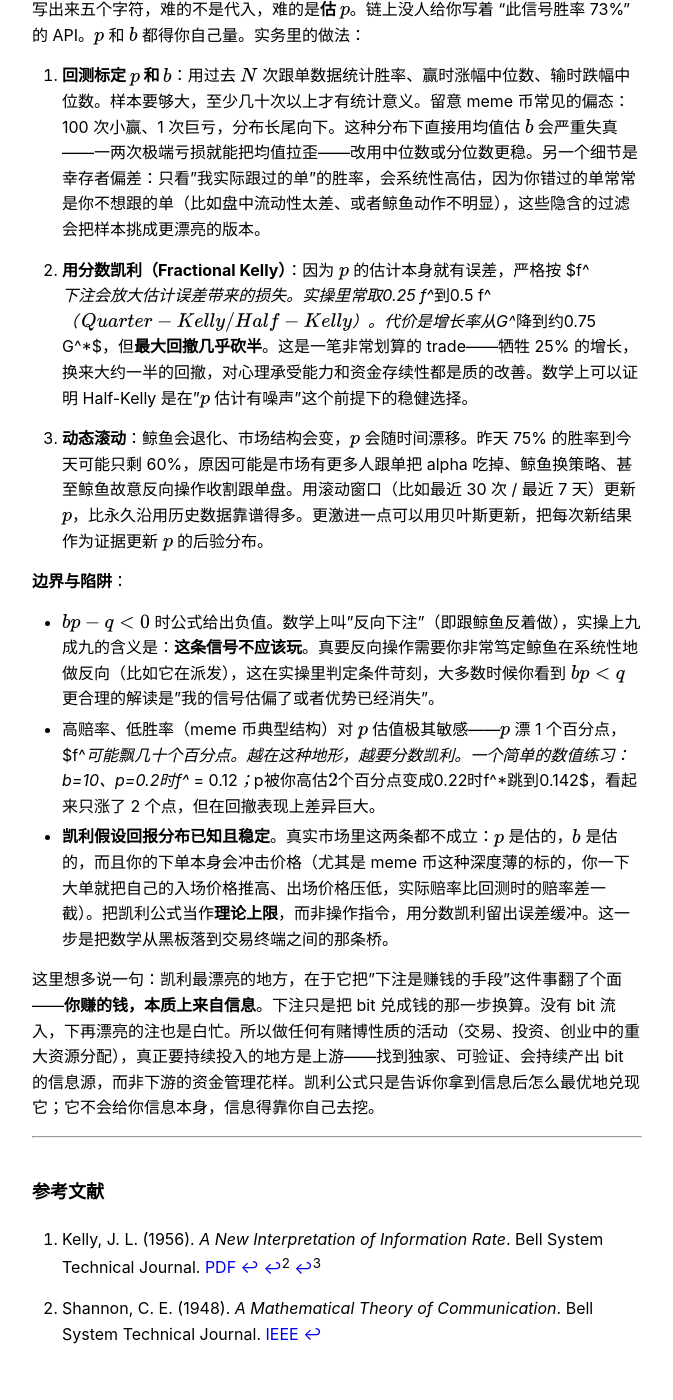
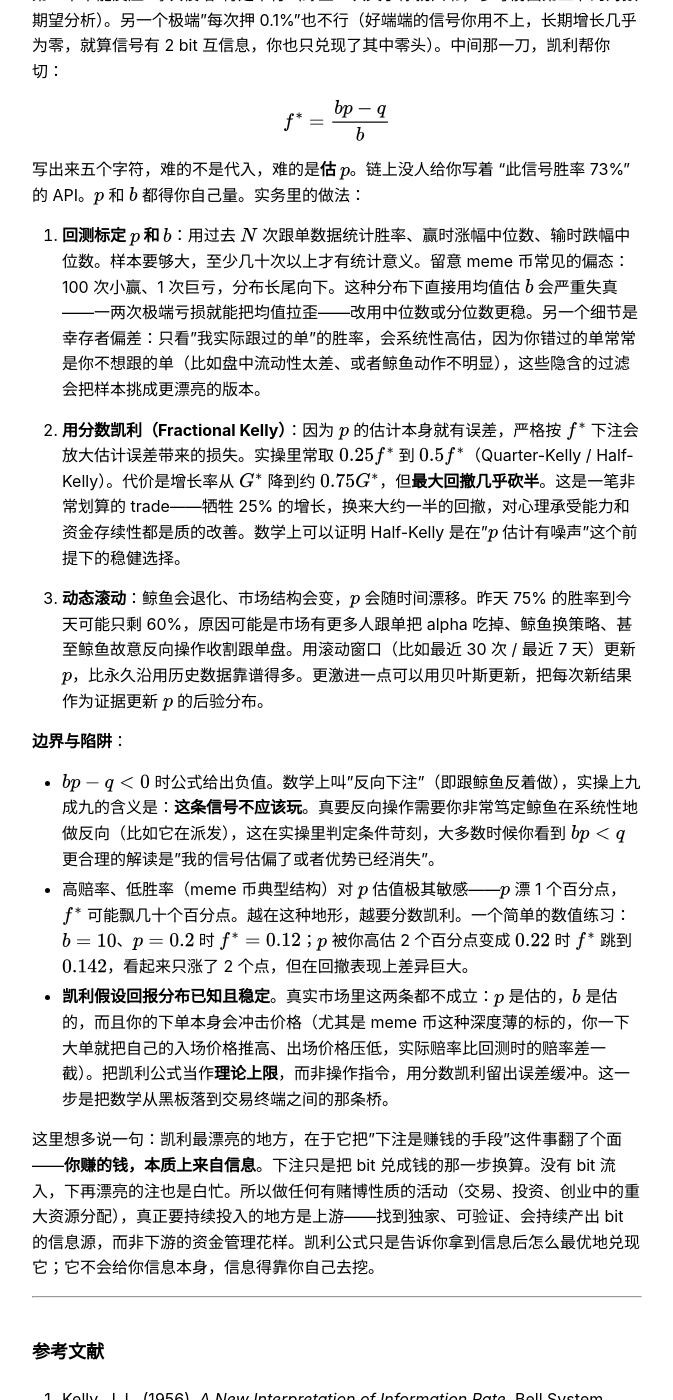
Before and after one commit to elemer1/elemer1.github.io, a Jekyll site: the page built from _markdown/信息论指导下注.md, in a window 1280 px wide and 1400 px high, scrolled down 10070 px. Shown: the whole window, without its empty margins (303-976 px from the left). Built offline with Jekyll 4.4.1, drawn with Linux system fonts in a browser that asks for light colours; some of the changed text lies outside the part shown.

Commit message:
fix(mobile): render tables, loosen prose wrap, unbreak inline \ast math
Two fixes surfaced by the Kelly-criterion post on mobile:

1. Tables in the post rendered as un-styled HTML with no borders and
   no horizontal scroll, so narrow cells wrapped into unreadable stacks.
   Give <table> a scrollable block layout with a subtle border/padding
   scheme so wide tables pan horizontally instead of collapsing.

2. Inline-math spans like $f^*$ and $G^*$ broke because kramdown only
   recognises $$...$$ as math; bare $...$ passes through the markdown
   parser first, so the * inside got paired as <em> across multiple
   $-expressions, desyncing MathJax delimiters. Rewrite the inline
   occurrences to \ast so the source has no stray * for markdown to
   grab. Display math ($$...$$) is untouched since kramdown already
   treats it as math.

Also soften main {overflow-wrap: anywhere} to break-word so Chinese
prose wraps naturally; links and code keep aggressive anywhere-wrap.

https://claude.ai/code/session_01NoYX5PgH6rwAZbB1pzAc2w

```diff
--- a/_layouts/default.html
+++ b/_layouts/default.html
@@ -40,7 +40,7 @@
     header h1 a{text-decoration:none}
     header h1 a:hover{text-decoration:underline}
     .post-title{font-size:28px;font-weight:700;margin:0 0 30px 0;line-height:1.3}
-    main{min-width:0;overflow-wrap:anywhere;word-wrap:break-word}
+    main{min-width:0;overflow-wrap:break-word;word-wrap:break-word}
     main h2{font-size:18px;font-weight:600;margin:40px 0 20px 0}
     main h3{font-size:16px;font-weight:600;margin:30px 0 15px 0}
     main p{margin:15px 0}
@@ -55,6 +55,10 @@
     main img{max-width:100%;height:auto;display:block}
     main pre{overflow-x:auto;max-width:100%}
     main code,main a{overflow-wrap:anywhere;word-break:break-word}
+    main table{display:block;max-width:100%;overflow-x:auto;-webkit-overflow-scrolling:touch;border-collapse:collapse;margin:20px 0;font-size:15px}
+    main th,main td{padding:8px 12px;border:1px solid #e5e5e5;vertical-align:top;text-align:left;line-height:1.5}
+    main th{background:#f6f8fa;font-weight:600}
+    @media (max-width:480px){main table{font-size:14px}main th,main td{padding:6px 8px}}
     @media (max-width:480px){.container{padding:40px 16px}}
   </style>
 
--- a/_markdown/信息论指导下注.md
+++ b/_markdown/信息论指导下注.md
@@ -189,7 +189,7 @@ $$\boxed{f^* = \frac{bp - q}{b}}$$
 
 几个极限情形帮你校准直觉：
 
-| 情形 | $f^*$ | 含义 |
+| 情形 | $f^\ast$ | 含义 |
 |---|---|---|
 | $p=0.5, b=1$（没优势） | 0 | 不玩 |
 | $p=0.6, b=1$ | 0.20 | 押两成 |
@@ -209,7 +209,7 @@ $$\boxed{f^* = \frac{bp - q}{b}}$$
 
 $$f^* = \frac{1\times 0.9 - 0.1}{1} = 0.8$$
 
-意思是每次押八成本金。第二步，把这个 $f^*$ 回代进期望对数增长率 $G(f)$，看长期每回合能增长多少：
+意思是每次押八成本金。第二步，把这个 $f^\ast$ 回代进期望对数增长率 $G(f)$，看长期每回合能增长多少：
 
 $$G^* = 0.9\log_2(1.8) + 0.1\log_2(0.2) = 0.9\times 0.848 + 0.1\times(-2.322) = 0.531 \text{ bit}$$
 
@@ -235,7 +235,7 @@ $$G^* = I(X;Y)$$
 
 凯利原文证明了三种情形 [^1]：
 
-- **公平赔率**：最大增长率 $G^* = I(X;Y)$；
+- **公平赔率**：最大增长率 $G^\ast = I(X;Y)$；
 - **非公平赔率但满足概率约束**：信息带来的**增量**增长仍然等于 $I(X;Y)$。也就是说就算赔率对你不利（赌场抽水让赔率偏低），只要你掌握信息，信息的**边际价值**仍然等于互信息；赔率只影响基准，不影响信息的汇率。
 - **带抽成**（庄家抽水 / 手续费）：公式会变复杂，但"增长率跟踪信息率"的骨架不变。抽水相当于每次把一定比例的 bit 漏给庄家，剩下的 bit 才转化成你的增长。
 
@@ -261,14 +261,14 @@ $$f^* = \frac{bp - q}{b}$$
 
 1. **回测标定 $p$ 和 $b$**：用过去 $N$ 次跟单数据统计胜率、赢时涨幅中位数、输时跌幅中位数。样本要够大，至少几十次以上才有统计意义。留意 meme 币常见的偏态：100 次小赢、1 次巨亏，分布长尾向下。这种分布下直接用均值估 $b$ 会严重失真——一两次极端亏损就能把均值拉歪——改用中位数或分位数更稳。另一个细节是幸存者偏差：只看"我实际跟过的单"的胜率，会系统性高估，因为你错过的单常常是你不想跟的单（比如盘中流动性太差、或者鲸鱼动作不明显），这些隐含的过滤会把样本挑成更漂亮的版本。
 
-2. **用分数凯利（Fractional Kelly）**：因为 $p$ 的估计本身就有误差，严格按 $f^*$ 下注会放大估计误差带来的损失。实操里常取 $0.25 f^*$ 到 $0.5 f^*$（Quarter-Kelly / Half-Kelly）。代价是增长率从 $G^*$ 降到约 $0.75 G^*$，但**最大回撤几乎砍半**。这是一笔非常划算的 trade——牺牲 25% 的增长，换来大约一半的回撤，对心理承受能力和资金存续性都是质的改善。数学上可以证明 Half-Kelly 是在"$p$ 估计有噪声"这个前提下的稳健选择。
+2. **用分数凯利（Fractional Kelly）**：因为 $p$ 的估计本身就有误差，严格按 $f^\ast$ 下注会放大估计误差带来的损失。实操里常取 $0.25 f^\ast$ 到 $0.5 f^\ast$（Quarter-Kelly / Half-Kelly）。代价是增长率从 $G^\ast$ 降到约 $0.75 G^\ast$，但**最大回撤几乎砍半**。这是一笔非常划算的 trade——牺牲 25% 的增长，换来大约一半的回撤，对心理承受能力和资金存续性都是质的改善。数学上可以证明 Half-Kelly 是在"$p$ 估计有噪声"这个前提下的稳健选择。
 
 3. **动态滚动**：鲸鱼会退化、市场结构会变，$p$ 会随时间漂移。昨天 75% 的胜率到今天可能只剩 60%，原因可能是市场有更多人跟单把 alpha 吃掉、鲸鱼换策略、甚至鲸鱼故意反向操作收割跟单盘。用滚动窗口（比如最近 30 次 / 最近 7 天）更新 $p$，比永久沿用历史数据靠谱得多。更激进一点可以用贝叶斯更新，把每次新结果作为证据更新 $p$ 的后验分布。
 
 **边界与陷阱**：
 
 - $bp - q < 0$ 时公式给出负值。数学上叫"反向下注"（即跟鲸鱼反着做），实操上九成九的含义是：**这条信号不应该玩**。真要反向操作需要你非常笃定鲸鱼在系统性地做反向（比如它在派发），这在实操里判定条件苛刻，大多数时候你看到 $bp < q$ 更合理的解读是"我的信号估偏了或者优势已经消失"。
-- 高赔率、低胜率（meme 币典型结构）对 $p$ 估值极其敏感——$p$ 漂 1 个百分点，$f^*$ 可能飘几十个百分点。越在这种地形，越要分数凯利。一个简单的数值练习：$b=10$、$p=0.2$ 时 $f^* = 0.12$；$p$ 被你高估 2 个百分点变成 $0.22$ 时 $f^*$ 跳到 $0.142$，看起来只涨了 2 个点，但在回撤表现上差异巨大。
+- 高赔率、低胜率（meme 币典型结构）对 $p$ 估值极其敏感——$p$ 漂 1 个百分点，$f^\ast$ 可能飘几十个百分点。越在这种地形，越要分数凯利。一个简单的数值练习：$b=10$、$p=0.2$ 时 $f^\ast = 0.12$；$p$ 被你高估 2 个百分点变成 $0.22$ 时 $f^\ast$ 跳到 $0.142$，看起来只涨了 2 个点，但在回撤表现上差异巨大。
 - **凯利假设回报分布已知且稳定**。真实市场里这两条都不成立：$p$ 是估的，$b$ 是估的，而且你的下单本身会冲击价格（尤其是 meme 币这种深度薄的标的，你一下大单就把自己的入场价格推高、出场价格压低，实际赔率比回测时的赔率差一截）。把凯利公式当作**理论上限**，而非操作指令，用分数凯利留出误差缓冲。这一步是把数学从黑板落到交易终端之间的那条桥。
 
 这里想多说一句：凯利最漂亮的地方，在于它把"下注是赚钱的手段"这件事翻了个面——**你赚的钱，本质上来自信息**。下注只是把 bit 兑成钱的那一步换算。没有 bit 流入，下再漂亮的注也是白忙。所以做任何有赌博性质的活动（交易、投资、创业中的重大资源分配），真正要持续投入的地方是上游——找到独家、可验证、会持续产出 bit 的信息源，而非下游的资金管理花样。凯利公式只是告诉你拿到信息后怎么最优地兑现它；它不会给你信息本身，信息得靠你自己去挖。
```
